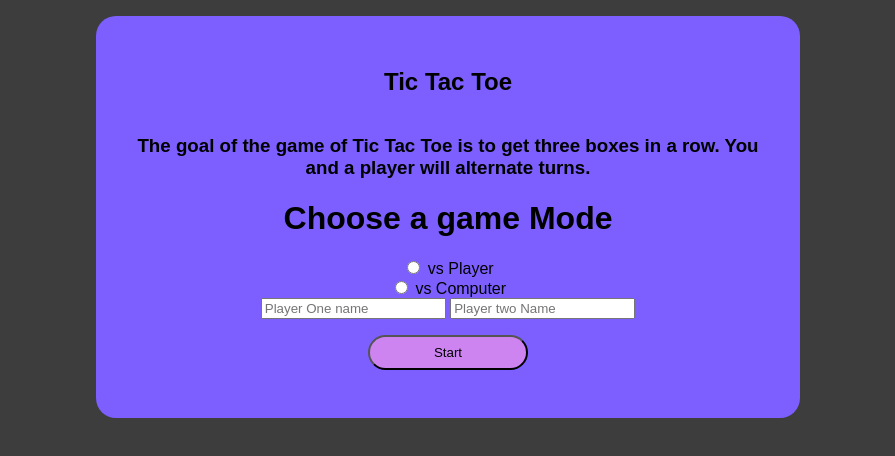
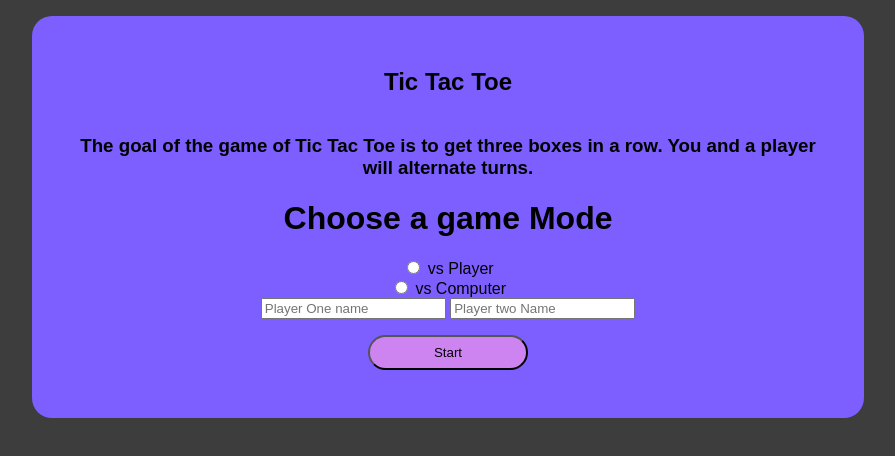
Before and after one commit to BurlingtonCodeAcademy/tic-tac-toe-dola-senou-jack, a plain HTML site: page index.html in a window 1280 px wide. Shown: the whole page, without its empty margins (192-1087 px from the left). Drawn offline with Linux system fonts and the light colour scheme.

Commit message:
revert merge 3

```diff
--- a/styles/style.css
+++ b/styles/style.css
@@ -22,8 +22,7 @@ body {
 #game-box {
     border-radius: 20px;
     background-color:#7d5fff;
-    width: 50vw;
-    /* height: fit-content; */
+    width: 60vw;
     text-align: center;
     padding: 2rem;
     margin: 1rem;
```
